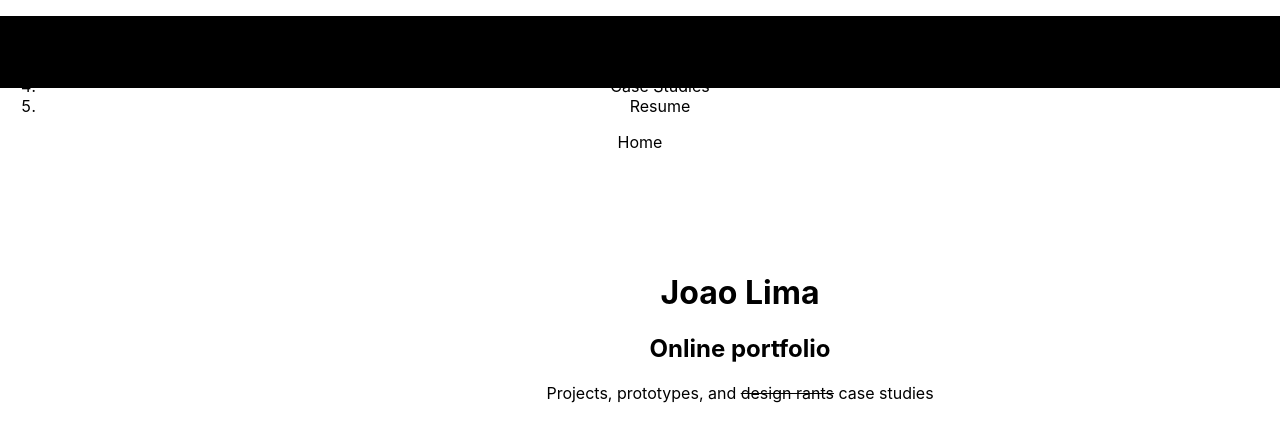
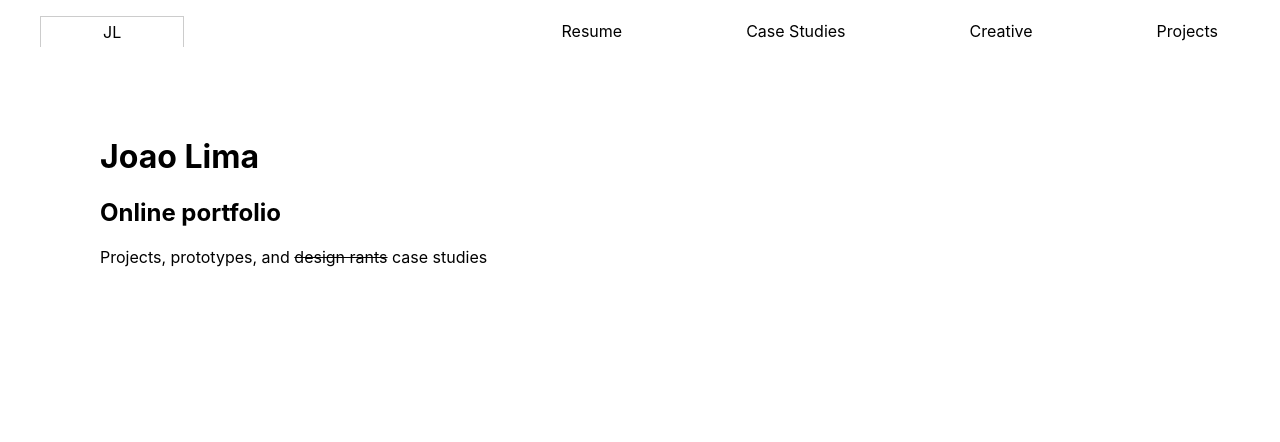
Before and after one commit to jgdclima/jgdclima.github.io, a React (Create React App) app: page / in a window 1280 px wide. Shown: the top 442 px of the page. Built offline with nearby package versions, Linux system fonts and the light colour scheme.

Commit message:
migrating to github pages

```diff
--- a/src/App.css
+++ b/src/App.css
@@ -1,24 +1,43 @@
 .Header {
   width: 100vw;
   padding: 10px 50px;
-  position: absolute;
   background-color: #000;
 }
 
-.Button.primary {
+.tabs {
+  list-style: none;
+  width: 100%;
+}
+
+.tab-list-item {
+  display: inline-block;
+  list-style: none;
+  margin-bottom: -1px;
+  padding: 5px 5%;
+}
+.tab-list-item.primary {
   float: left;
 }
-.Button.secondary {
+.tab-list-item.secondary {
   float: right;
 }
 
-.Banner {
+.tab-list-active {
+  background-color: white;
+  border: solid #ccc;
+  border-width: 1px 1px 0 1px;
+}
+
+.button.primary {
+  float: left;
+}
+.button.secondary {
+  float: right;
+}
+
+.banner {
   width: 100vw;
   padding: 100px;
-}
-
-.App {
-  text-align: center;
 }
 
 .App-logo {
--- a/src/App.js
+++ b/src/App.js
@@ -10,22 +10,20 @@ class App extends Component {
   render() {
     return (
       <div className="App">
-        <Header></Header>
         <Tabs>
-          <div label="JL">
-            Home
+          <div label="JL" hierarchy="primary">
             <Banner></Banner>
           </div>
-          <div label="Projects">
+          <div label="Projects" hierarchy="secondary">
             Projects
           </div>
-          <div label="Creative">
+          <div label="Creative" hierarchy="secondary">
             Creative
           </div>
-          <div label="Case Studies">
+          <div label="Case Studies" hierarchy="secondary">
             Case Studies
           </div>
-          <div label="Resume">
+          <div label="Resume" hierarchy="secondary">
             Resume
           </div>
         </Tabs>
--- a/src/Banner.js
+++ b/src/Banner.js
@@ -2,7 +2,7 @@ import React, { Component } from 'react';
 
 function Banner(props) {
   return (
-    <div className = "Banner">
+    <div className = "banner">
       <h1>Joao Lima</h1>
       <h2>Online portfolio</h2>
       <p>Projects, prototypes, and <s>design rants</s> case studies</p>
--- a/src/Button.js
+++ b/src/Button.js
@@ -5,7 +5,7 @@ function Button(props){
     e.preventDefault();
     props.fun();
   }
-  let className = "Button ";
+  let className = "button ";
   className += props.class;
   return(
     <div className={className}>
--- a/src/Tab.js
+++ b/src/Tab.js
@@ -7,10 +7,11 @@ class Tab extends Component {
     activeTab: PropTypes.string.isRequired,
     label: PropTypes.string.isRequired,
     onClick: PropTypes.func.isRequired,
+    hierarchy: PropTypes.string.isRequired,
   };
 
   onClick = () => {
-    const { label, onClick } = this.props;
+    const { label, onClick, hierarchy } = this.props;
     onClick(label);
   }
 
@@ -20,10 +21,11 @@ class Tab extends Component {
       props: {
         activeTab,
         label,
+        hierarchy,
       },
     } = this;
 
-    let className = 'tab-list-item';
+    let className = 'tab-list-item ' + hierarchy;
 
     if (activeTab === label) {
       className += ' tab-list-active';
--- a/src/Tabs.js
+++ b/src/Tabs.js
@@ -35,7 +35,7 @@ class Tabs extends Component {
       <div className="tabs">
         <ol className="tab-list">
           {children.map((child) => {
-            const { label } = child.props;
+            const { label ,hierarchy} = child.props;
 
             return (
               <Tab
@@ -43,6 +43,7 @@ class Tabs extends Component {
                 key={label}
                 label={label}
                 onClick={onClickTabItem}
+                hierarchy={hierarchy}
               />
             );
           })}
```
Also changed, not shown: package.json (+5 -3 lines), 1 other file (tests, documents, lock files or other folders).
